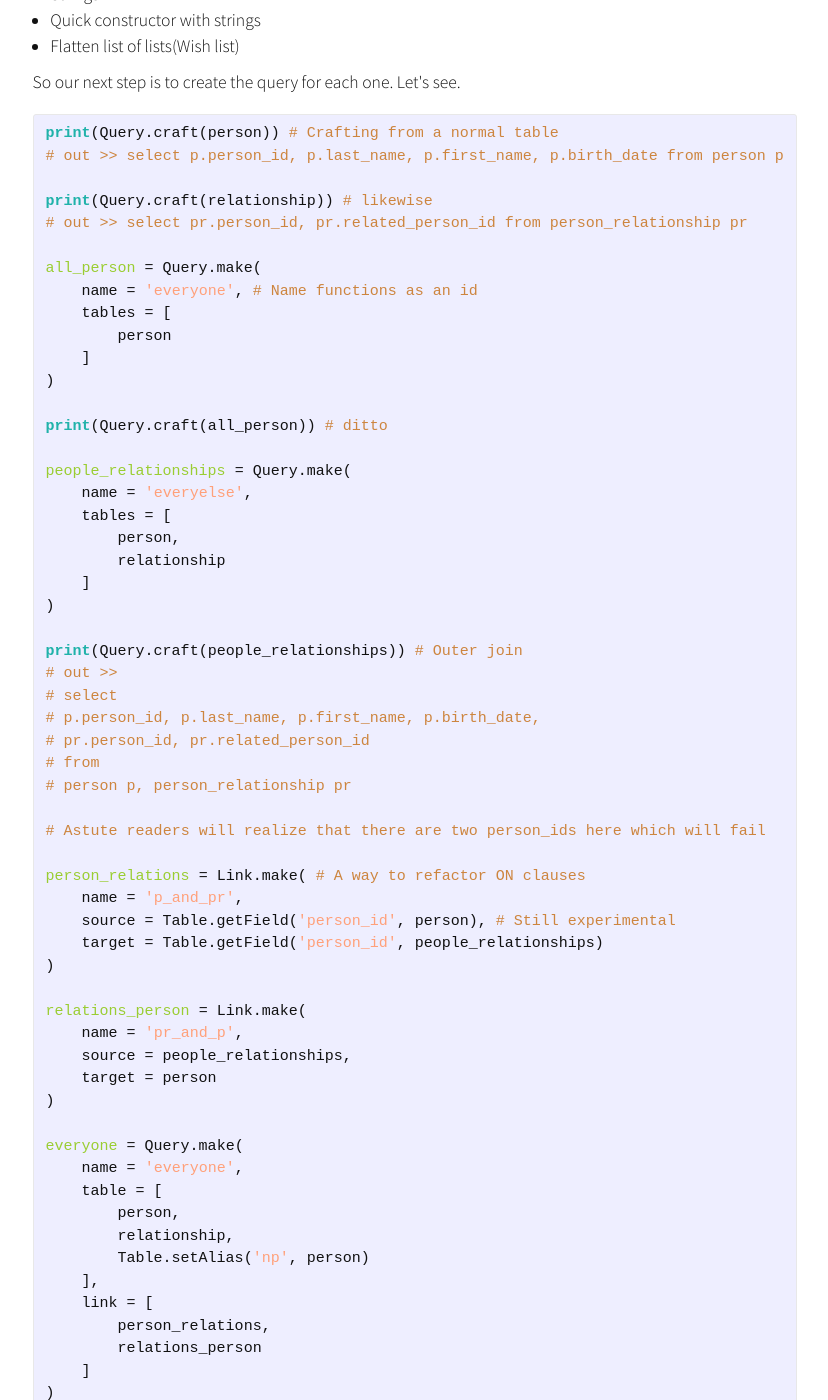
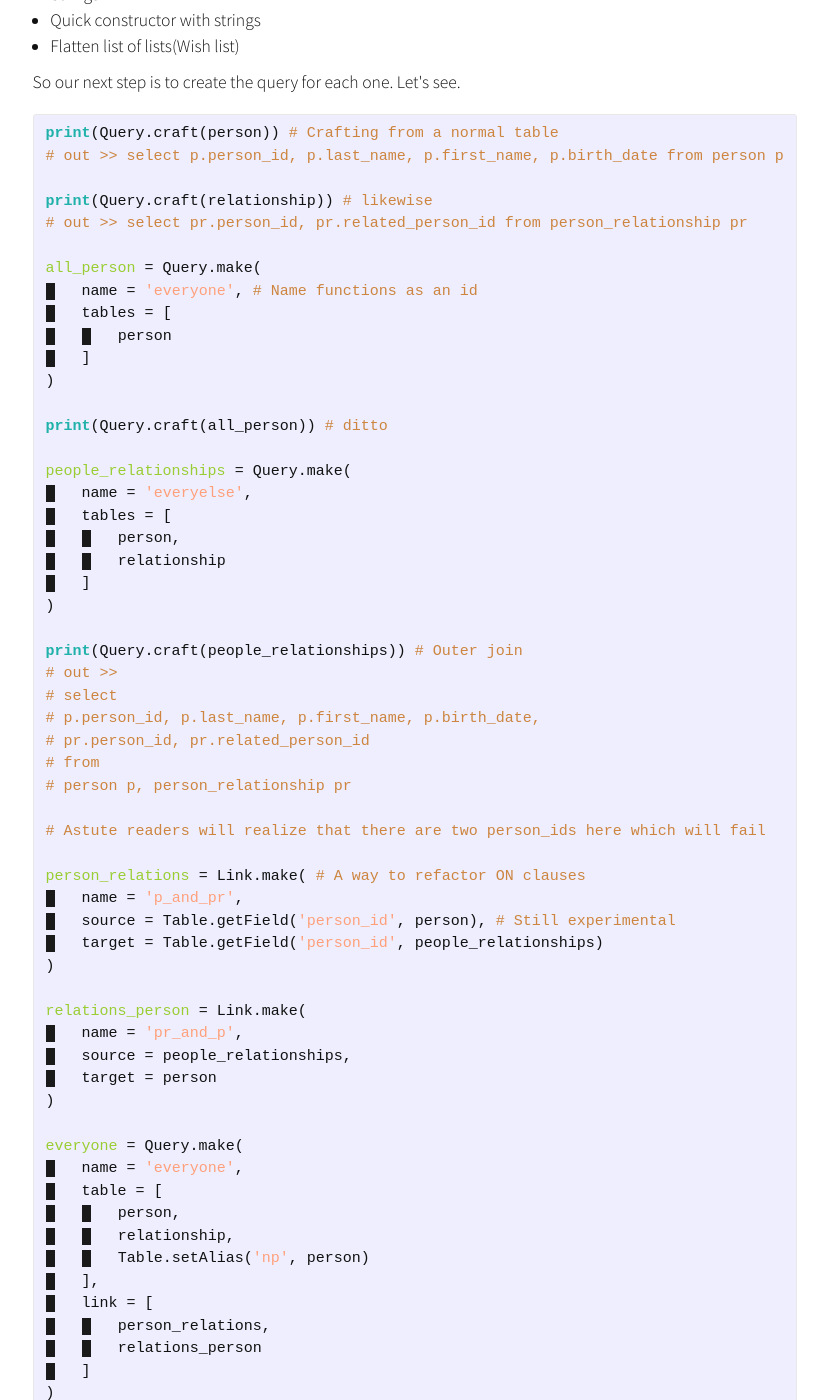
Before and after one commit to FrancisMurillo/FrancisMurillo.github.io, a Jekyll site: the page built from _posts/2016-03-25-A DSL For SQL.html, in a window 1280 px wide and 1400 px high, scrolled down 2041 px. Shown: the whole window, without its empty margins (225-1053 px from the left). Built offline with Jekyll 4.4.1, drawn with Linux system fonts in a browser that asks for light colours; some of the changed text lies outside the part shown.

```diff
--- a/_posts/2016-03-25-A DSL For SQL.html
+++ b/_posts/2016-03-25-A DSL For SQL.html
@@ -86,25 +86,25 @@ it is easy.
 <pre class="src src-python"><span style="color: #9acd32;">birth_date</span> = Field(<span style="color: #ffa07a;">'birth_date'</span>) <span style="color: #cd853f;"># </span><span style="color: #cd853f;">Short constructor, positional</span>
 
 <span style="color: #9acd32;">person</span> = Table.make( <span style="color: #cd853f;"># </span><span style="color: #cd853f;">Long constructor, keywords</span>
-    name = <span style="color: #ffa07a;">'person'</span>,
-    alias = <span style="color: #ffa07a;">'p'</span>, <span style="color: #cd853f;"># </span><span style="color: #cd853f;">For later</span>
-    fields = [
-        Field.make(
-            name = <span style="color: #ffa07a;">'person_id'</span>
-        ),
-        Field(<span style="color: #ffa07a;">'last_name'</span>),
-        Field(<span style="color: #ffa07a;">'first_date'</span>),
-        birth_date
-    ]
+<span style="background-color: #1a1a1a;"> </span>   name = <span style="color: #ffa07a;">'person'</span>,
+<span style="background-color: #1a1a1a;"> </span>   alias = <span style="color: #ffa07a;">'p'</span>, <span style="color: #cd853f;"># </span><span style="color: #cd853f;">For later</span>
+<span style="background-color: #1a1a1a;"> </span>   fields = [
+<span style="background-color: #1a1a1a;"> </span>   <span style="background-color: #1a1a1a;"> </span>   Field.make(
+<span style="background-color: #1a1a1a;"> </span>   <span style="background-color: #1a1a1a;"> </span>   <span style="background-color: #1a1a1a;"> </span>   name = <span style="color: #ffa07a;">'person_id'</span>
+<span style="background-color: #1a1a1a;"> </span>   <span style="background-color: #1a1a1a;"> </span>   ),
+<span style="background-color: #1a1a1a;"> </span>   <span style="background-color: #1a1a1a;"> </span>   Field(<span style="color: #ffa07a;">'last_name'</span>),
+<span style="background-color: #1a1a1a;"> </span>   <span style="background-color: #1a1a1a;"> </span>   Field(<span style="color: #ffa07a;">'first_date'</span>),
+<span style="background-color: #1a1a1a;"> </span>   <span style="background-color: #1a1a1a;"> </span>   birth_date
+<span style="background-color: #1a1a1a;"> </span>   ]
 )
 
 <span style="color: #9acd32;">relationship</span> = Table(
-    name = <span style="color: #ffa07a;">'person_relationship'</span>,
-    alias = <span style="color: #ffa07a;">'pr'</span>,
-    fields = [
-        Field.make(<span style="color: #ffa07a;">'person_id'</span>),
-        Field.make(<span style="color: #ffa07a;">'related_person_id'</span>)
-    ]
+<span style="background-color: #1a1a1a;"> </span>   name = <span style="color: #ffa07a;">'person_relationship'</span>,
+<span style="background-color: #1a1a1a;"> </span>   alias = <span style="color: #ffa07a;">'pr'</span>,
+<span style="background-color: #1a1a1a;"> </span>   fields = [
+<span style="background-color: #1a1a1a;"> </span>   <span style="background-color: #1a1a1a;"> </span>   Field.make(<span style="color: #ffa07a;">'person_id'</span>),
+<span style="background-color: #1a1a1a;"> </span>   <span style="background-color: #1a1a1a;"> </span>   Field.make(<span style="color: #ffa07a;">'related_person_id'</span>)
+<span style="background-color: #1a1a1a;"> </span>   ]
 )
 </pre>
 </div>
@@ -137,20 +137,20 @@ So our next step is to create the query for each one. Let's see.
 <span style="color: #cd853f;"># </span><span style="color: #cd853f;">out &gt;&gt; select pr.person_id, pr.related_person_id from person_relationship pr</span>
 
 <span style="color: #9acd32;">all_person</span> = Query.make(
-    name = <span style="color: #ffa07a;">'everyone'</span>, <span style="color: #cd853f;"># </span><span style="color: #cd853f;">Name functions as an id</span>
-    tables = [
-        person
-    ]
+<span style="background-color: #1a1a1a;"> </span>   name = <span style="color: #ffa07a;">'everyone'</span>, <span style="color: #cd853f;"># </span><span style="color: #cd853f;">Name functions as an id</span>
+<span style="background-color: #1a1a1a;"> </span>   tables = [
+<span style="background-color: #1a1a1a;"> </span>   <span style="background-color: #1a1a1a;"> </span>   person
+<span style="background-color: #1a1a1a;"> </span>   ]
 )
 
 <span style="color: #20b2aa; font-weight: bold;">print</span>(Query.craft(all_person)) <span style="color: #cd853f;"># </span><span style="color: #cd853f;">ditto</span>
 
 <span style="color: #9acd32;">people_relationships</span> = Query.make(
-    name = <span style="color: #ffa07a;">'everyelse'</span>,
-    tables = [
-        person,
-        relationship
-    ]
+<span style="background-color: #1a1a1a;"> </span>   name = <span style="color: #ffa07a;">'everyelse'</span>,
+<span style="background-color: #1a1a1a;"> </span>   tables = [
+<span style="background-color: #1a1a1a;"> </span>   <span style="background-color: #1a1a1a;"> </span>   person,
+<span style="background-color: #1a1a1a;"> </span>   <span style="background-color: #1a1a1a;"> </span>   relationship
+<span style="background-color: #1a1a1a;"> </span>   ]
 )
 
 <span style="color: #20b2aa; font-weight: bold;">print</span>(Query.craft(people_relationships)) <span style="color: #cd853f;"># </span><span style="color: #cd853f;">Outer join</span>
@@ -164,28 +164,28 @@ So our next step is to create the query for each one. Let's see.
 <span style="color: #cd853f;"># </span><span style="color: #cd853f;">Astute readers will realize that there are two person_ids here which will fail</span>
 
 <span style="color: #9acd32;">person_relations</span> = Link.make( <span style="color: #cd853f;"># </span><span style="color: #cd853f;">A way to refactor ON clauses</span>
-    name = <span style="color: #ffa07a;">'p_and_pr'</span>,
-    source = Table.getField(<span style="color: #ffa07a;">'person_id'</span>, person), <span style="color: #cd853f;"># </span><span style="color: #cd853f;">Still experimental</span>
-    target = Table.getField(<span style="color: #ffa07a;">'person_id'</span>, people_relationships)
+<span style="background-color: #1a1a1a;"> </span>   name = <span style="color: #ffa07a;">'p_and_pr'</span>,
+<span style="background-color: #1a1a1a;"> </span>   source = Table.getField(<span style="color: #ffa07a;">'person_id'</span>, person), <span style="color: #cd853f;"># </span><span style="color: #cd853f;">Still experimental</span>
+<span style="background-color: #1a1a1a;"> </span>   target = Table.getField(<span style="color: #ffa07a;">'person_id'</span>, people_relationships)
 )
 
 <span style="color: #9acd32;">relations_person</span> = Link.make(
-    name = <span style="color: #ffa07a;">'pr_and_p'</span>,
-    source = people_relationships,
-    target = person
+<span style="background-color: #1a1a1a;"> </span>   name = <span style="color: #ffa07a;">'pr_and_p'</span>,
+<span style="background-color: #1a1a1a;"> </span>   source = people_relationships,
+<span style="background-color: #1a1a1a;"> </span>   target = person
 )
 
 <span style="color: #9acd32;">everyone</span> = Query.make(
-    name = <span style="color: #ffa07a;">'everyone'</span>,
-    table = [
-        person,
-        relationship,
-        Table.setAlias(<span style="color: #ffa07a;">'np'</span>, person)
-    ],
-    link = [
-        person_relations,
-        relations_person
-    ]
+<span style="background-color: #1a1a1a;"> </span>   name = <span style="color: #ffa07a;">'everyone'</span>,
+<span style="background-color: #1a1a1a;"> </span>   table = [
+<span style="background-color: #1a1a1a;"> </span>   <span style="background-color: #1a1a1a;"> </span>   person,
+<span style="background-color: #1a1a1a;"> </span>   <span style="background-color: #1a1a1a;"> </span>   relationship,
+<span style="background-color: #1a1a1a;"> </span>   <span style="background-color: #1a1a1a;"> </span>   Table.setAlias(<span style="color: #ffa07a;">'np'</span>, person)
+<span style="background-color: #1a1a1a;"> </span>   ],
+<span style="background-color: #1a1a1a;"> </span>   link = [
+<span style="background-color: #1a1a1a;"> </span>   <span style="background-color: #1a1a1a;"> </span>   person_relations,
+<span style="background-color: #1a1a1a;"> </span>   <span style="background-color: #1a1a1a;"> </span>   relations_person
+<span style="background-color: #1a1a1a;"> </span>   ]
 )
 
 <span style="color: #20b2aa; font-weight: bold;">print</span>(Query.craft(everyone))
```
Also changed, not shown: _posts/2016-05-05-Templating For Excel.html (added, +256 -0 lines).
